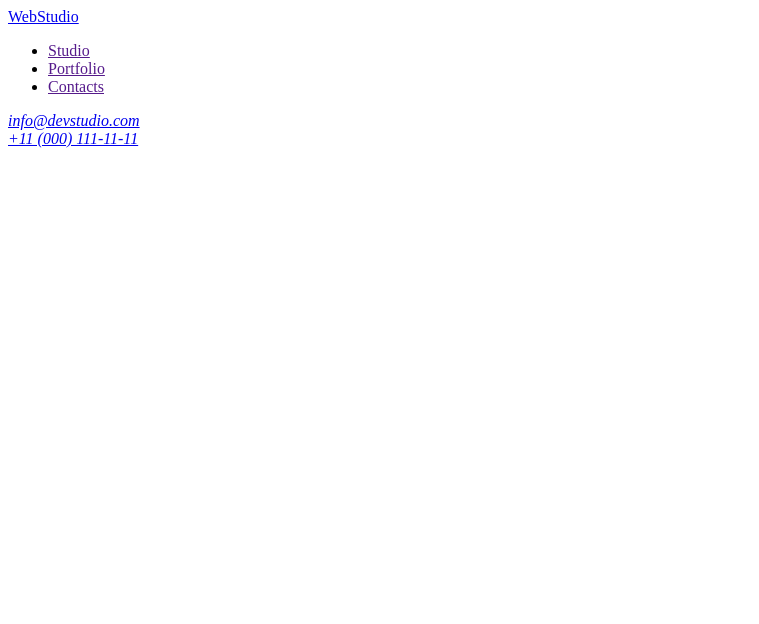
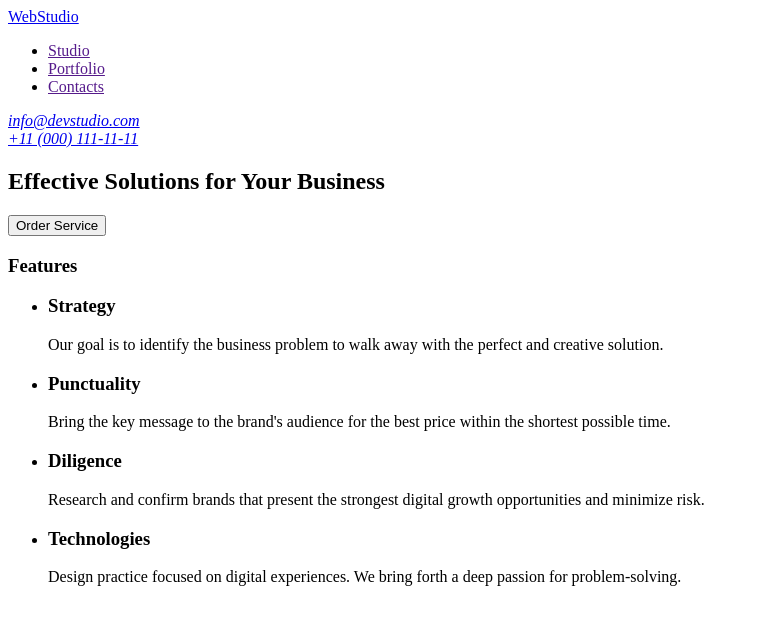
Before and after one commit to YuliiaHlyha/goit-markup-hw-01, a plain HTML site: page index.html in a window 1280 px wide. Shown: the whole page, without its empty margins (0-759 px from the left). Drawn offline with Linux system fonts and the light colour scheme.

Commit message:
changed index.html file

```diff
--- a/index.html
+++ b/index.html
@@ -3,7 +3,7 @@
   <head>
     <meta charset="UTF-8" />
     <meta name="viewport" content="width=, initial-scale=1.0" />
-    <title>Document</title>
+    <title>WebStudio</title>
   </head>
   <body>
     <!-- Page header -->
@@ -21,11 +21,54 @@
 
       <address>
         <a href="mailto:info@devstudio.com">info@devstudio.com</a><br />
-        <a href="tel:+110001111111">+11 (000) 111-11-11</a><br />
+        <a href="tel:+110001111111">+11 (000) 111-11-11</a>
       </address>
     </header>
 
-    <main></main>
+    <main>
+      <section>
+        <h1>Effective Solutions for Your Business</h1>
+        <button type="button">Order Service</button>
+      </section>
+
+      <section>
+        <h3>Features</h3>
+
+        <ul>
+          <li>
+            <h3>Strategy</h3>
+            <p>
+              Our goal is to identify the business problem to walk away with the
+              perfect and creative solution.
+            </p>
+          </li>
+
+          <li>
+            <h3>Punctuality</h3>
+            <p>
+              Bring the key message to the brand's audience for the best price
+              within the shortest possible time.
+            </p>
+          </li>
+
+          <li>
+            <h3>Diligence</h3>
+            <p>
+              Research and confirm brands that present the strongest digital
+              growth opportunities and minimize risk.
+            </p>
+          </li>
+
+          <li>
+            <h3>Technologies</h3>
+            <p>
+              Design practice focused on digital experiences. We bring forth a
+              deep passion for problem-solving.
+            </p>
+          </li>
+        </ul>
+      </section>
+    </main>
 
     <footer></footer>
   </body>
```
